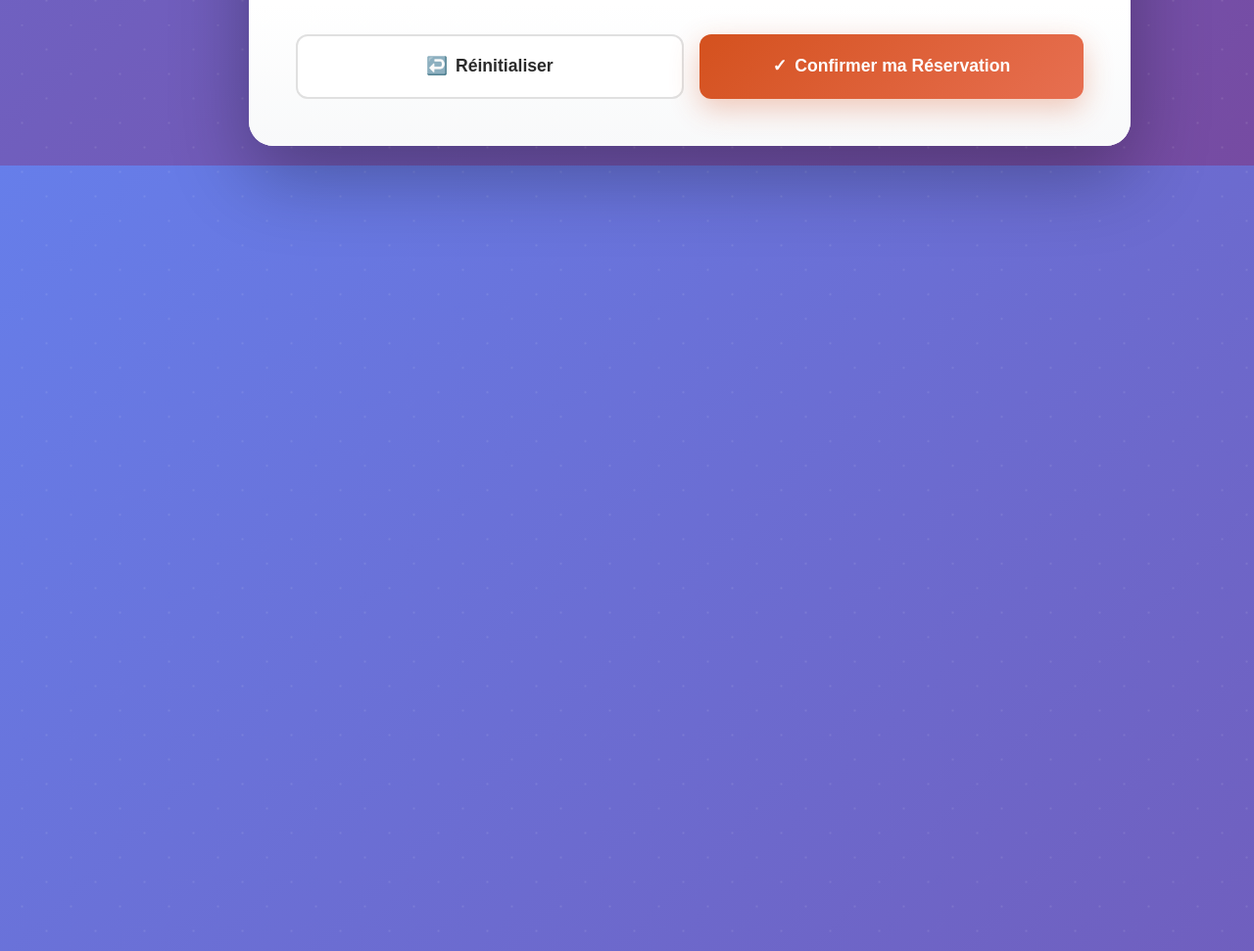
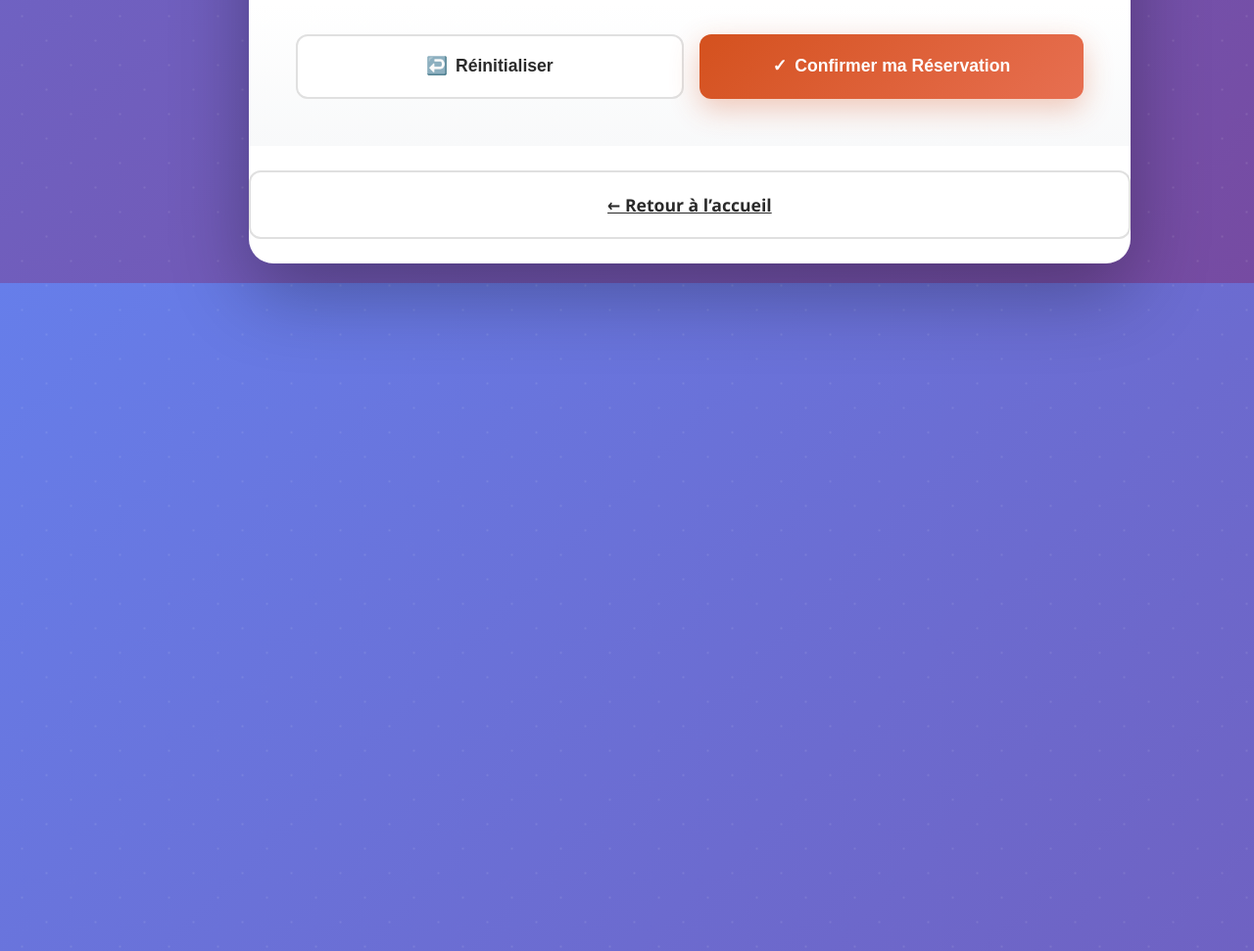
Before and after one commit to bellaangemickael2006/PROJET-JAVA-GROUP, a plain HTML site: page group.html in a window 1280 px wide. Shown: the part 1968-2939 px from the top of the page at 98% size. Drawn offline with Linux system fonts and the light colour scheme.

Commit message:
Update and rename group.html to reservation.html

```diff
--- a/group.html
+++ b/group.html
@@ -908,6 +908,9 @@
                 </button>
             </div>
         </div>
+        <div style="text-align:center; margin: 25px 0;">
+            <a href="index.html" class="btn btn-secondary">← Retour à l’accueil</a>
+        </div>
     </div>
 
     <script>
```
